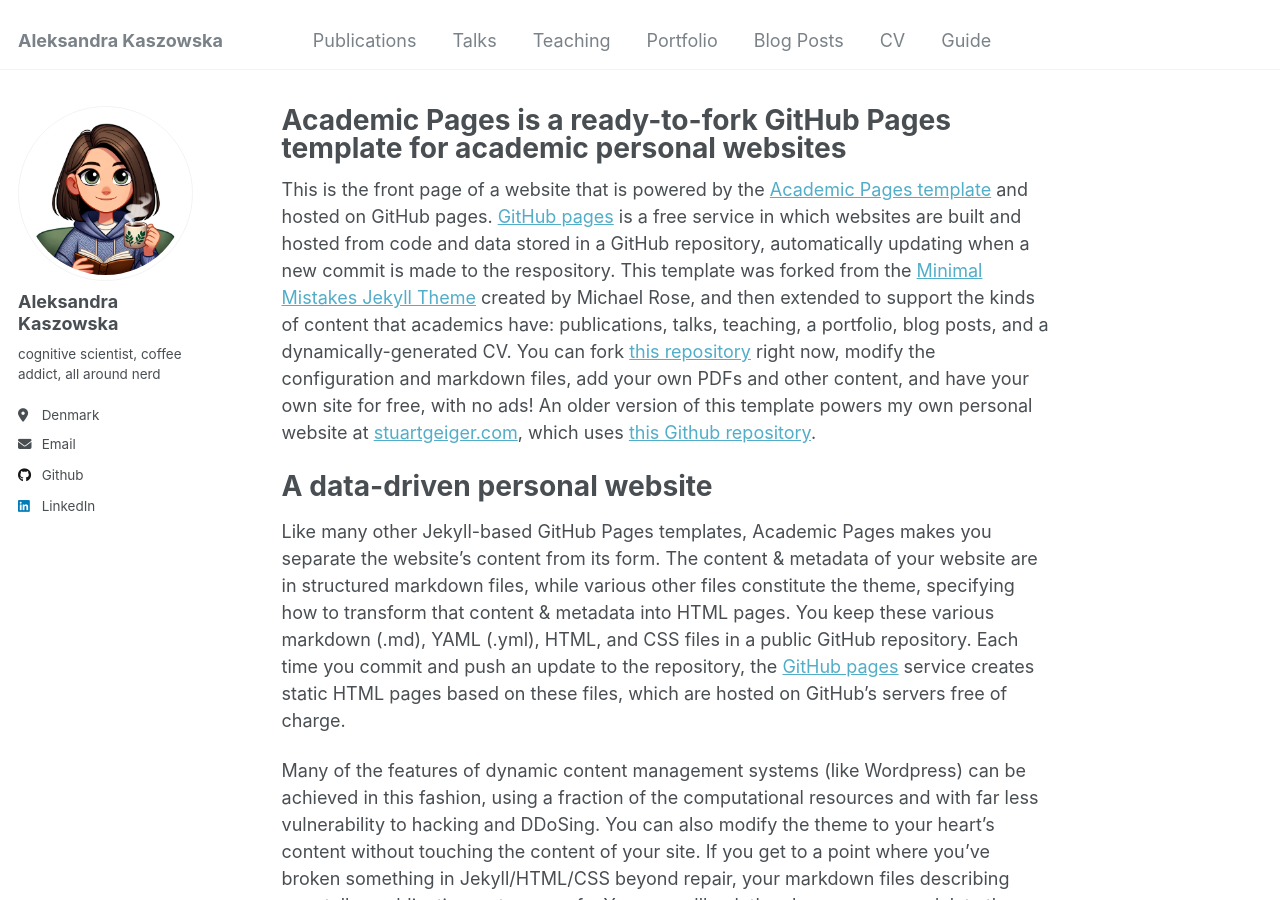
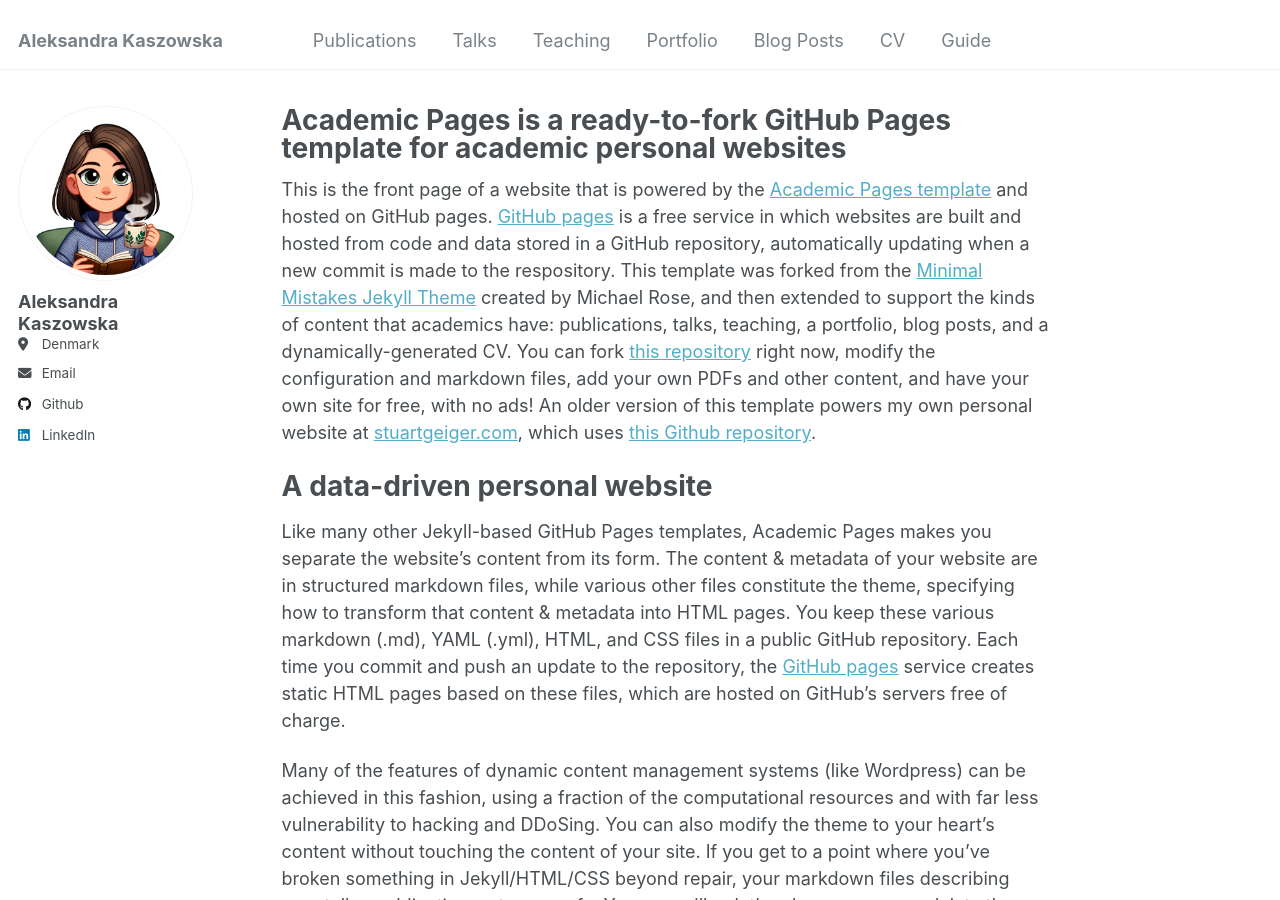
Before and after one commit to akaszowska/akaszowska.github.io, a Jekyll site: the page built from _pages/about_original.md, in a window 1280 px wide and 900 px high. Built offline with Jekyll 4.4.1, drawn with Linux system fonts in a browser that asks for light colours.

Commit message:
Update _config.yml

```diff
--- a/_config.yml
+++ b/_config.yml
@@ -24,7 +24,7 @@
   avatar           : "profile.png"
   name             : "Aleksandra Kaszowska"
   pronouns         : # example: "she/her"
-  bio              : "cognitive scientist, coffee addict, all around nerd"
+  bio              : # short bio for the left-hand column, can use <br> to make spaces
   location         : "Denmark"
   employer         : # employer
   uri              : # URL
```
